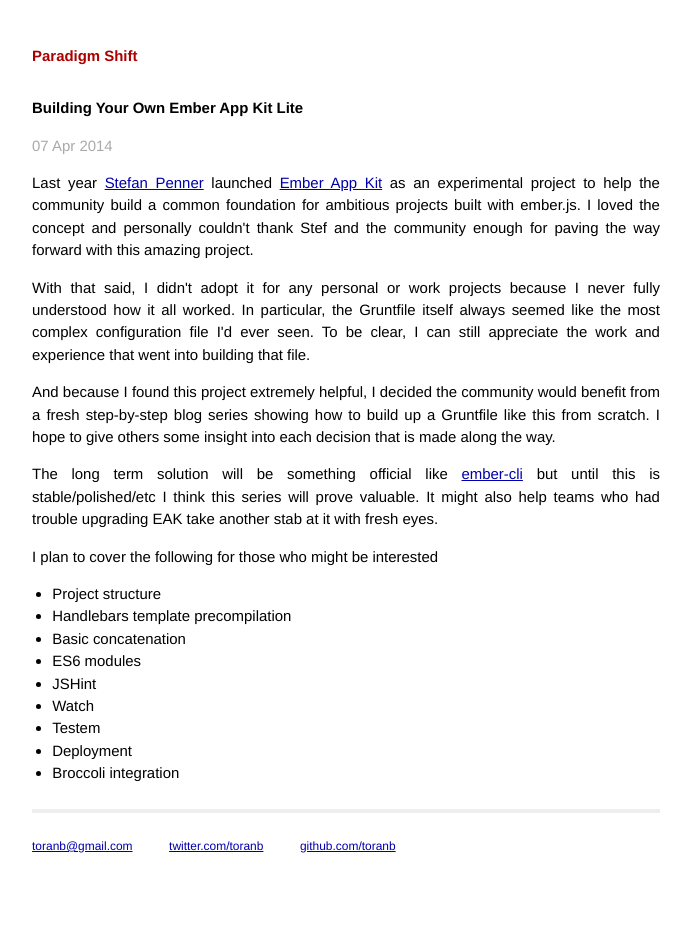
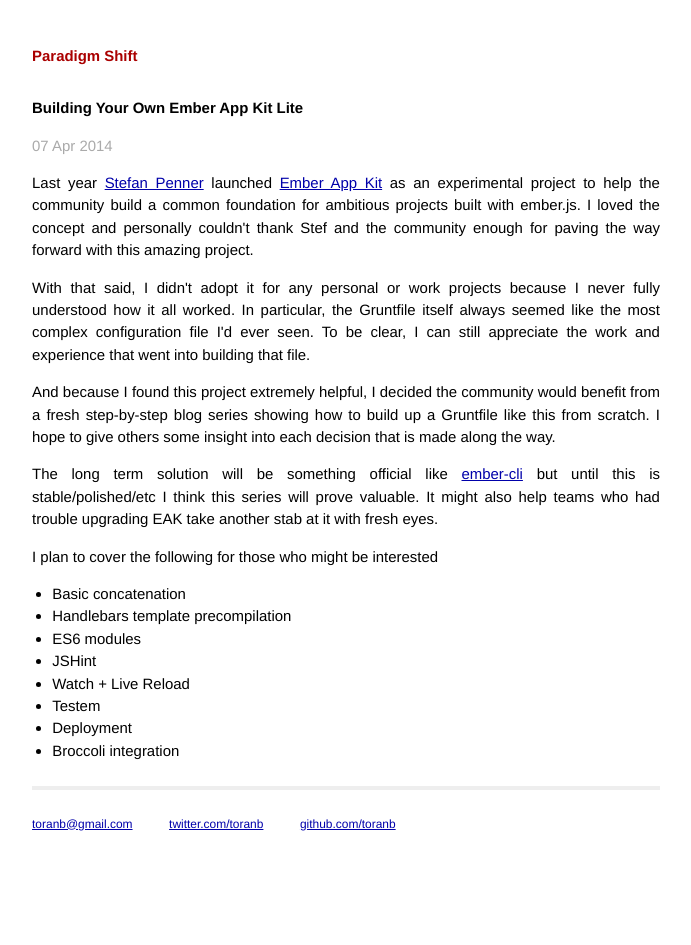
Before and after one commit to toranb/toranb.github.io, a Jekyll site: the page built from _posts/2014-04-07-Building-your-own-ember-app-kit-lite.html, in a window 1280 px wide. Shown: the whole page, without its empty margins (294-985 px from the left). Built offline with Jekyll 4.4.1, drawn with Linux system fonts in a browser that asks for light colours; Markdown is read by kramdown in place of the engine named in the settings.

Commit message:
updated original eak lite post

```diff
--- a/_posts/2014-04-07-Building-your-own-ember-app-kit-lite.html
+++ b/_posts/2014-04-07-Building-your-own-ember-app-kit-lite.html
@@ -16,12 +16,11 @@
 <p>I plan to cover the following for those who might be interested</p>
 
 <ul>
-<li>Project structure</li>
+<li>Basic concatenation</li>
 <li>Handlebars template precompilation</li>
-<li>Basic concatenation</li>
 <li>ES6 modules</li>
 <li>JSHint</li>
-<li>Watch</li>
+<li>Watch + Live Reload</li>
 <li>Testem</li>
 <li>Deployment</li>
 <li>Broccoli integration</li>
```
